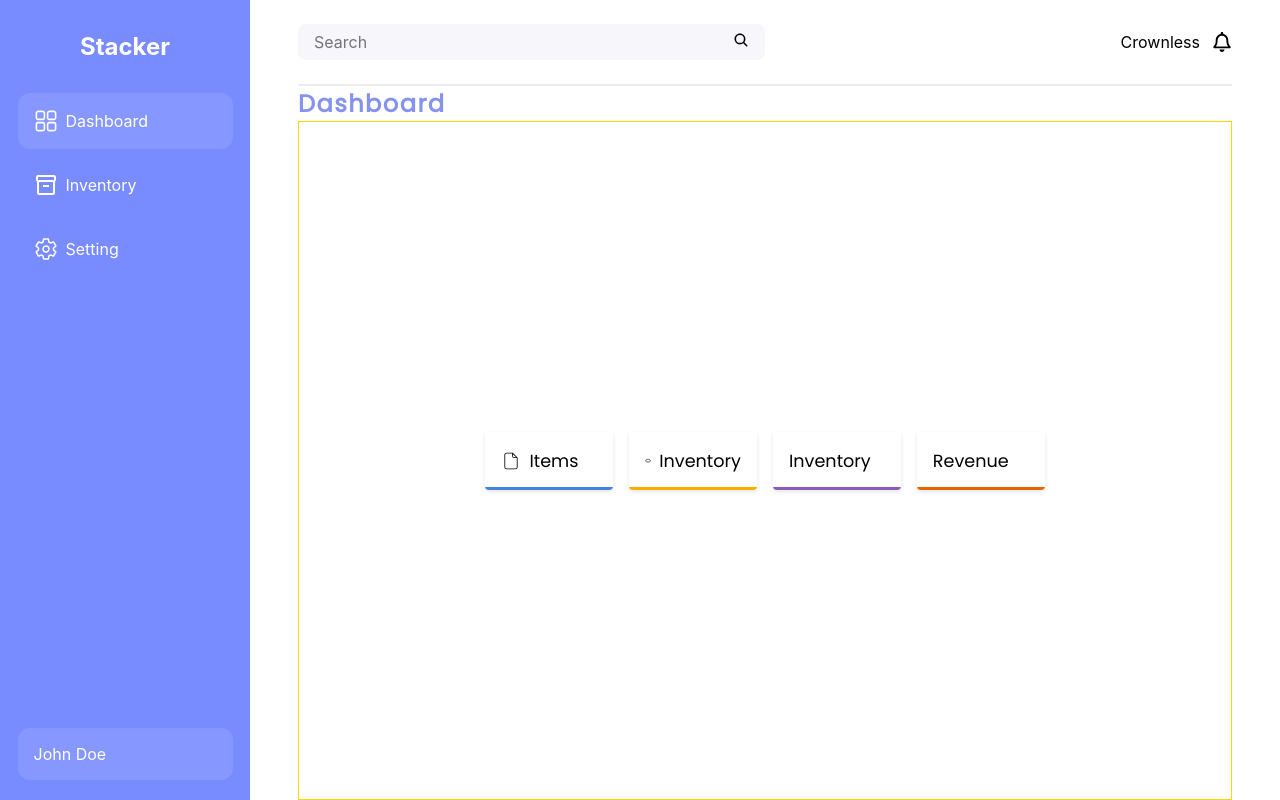
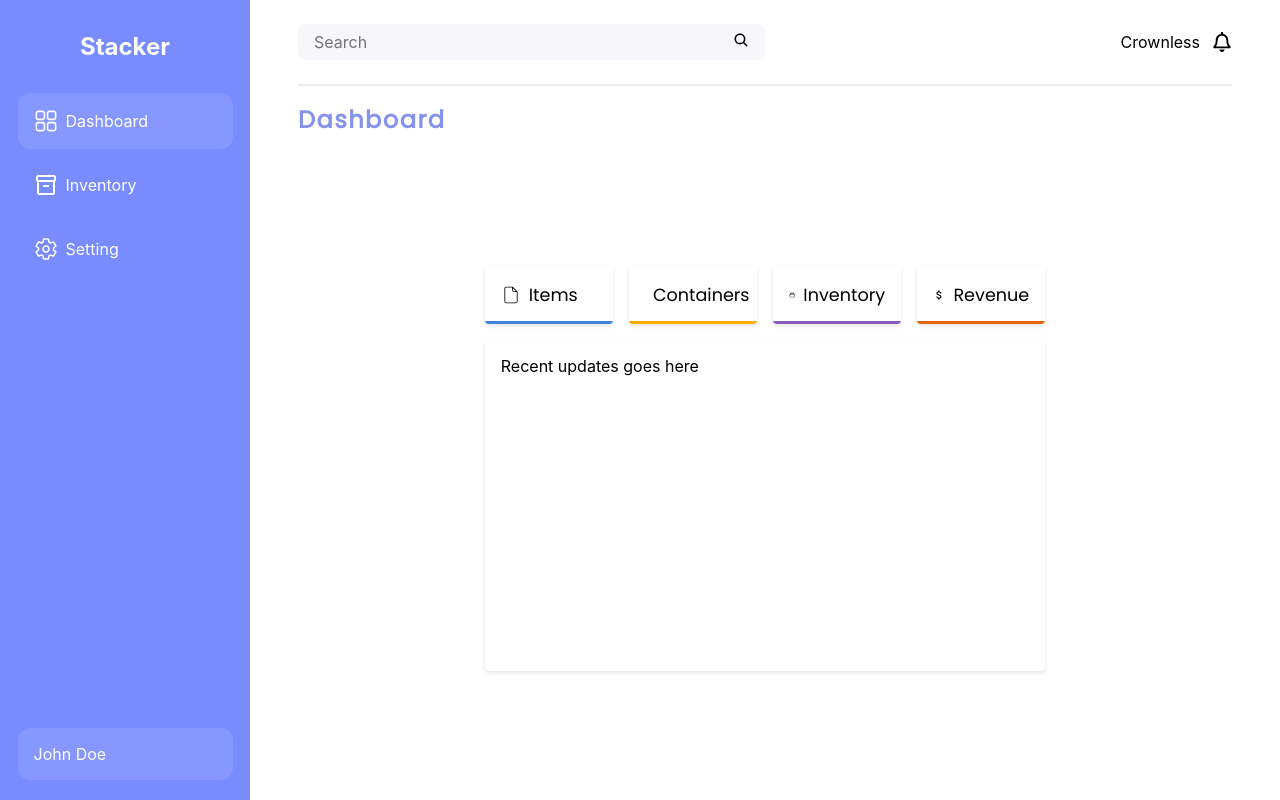
Before and after one commit to CenturyOrb/QR-Stacker, a React (Vite) app: page / in a window 1280 px wide. Built offline with nearby package versions, Linux system fonts and the light colour scheme.

Commit message:
Laid out recent updates

```diff
--- a/src/components/main/Main.jsx
+++ b/src/components/main/Main.jsx
@@ -1,9 +1,11 @@
 import styles from './main.module.css'
 import { Colors } from '../../constants.js'
-import { IoSearch } from "react-icons/io5";
-import { FaRegBell } from "react-icons/fa";
-import { CiFileOn } from "react-icons/ci";
-import { PiStackSimple } from "react-icons/pi";
+import { IoSearch } from 'react-icons/io5'
+import { FaRegBell } from 'react-icons/fa'
+import { CiFileOn } from 'react-icons/ci'
+import { PiStackSimple } from 'react-icons/pi'
+import { HiOutlineRectangleStack } from 'react-icons/hi2'
+import { MdAttachMoney } from 'react-icons/md'
 
 import SearchBar from '../search-bar/SearchBar.jsx'
 import Container from '../container/Container.jsx'
@@ -23,29 +25,35 @@ const Main = () => {
 			<h2 style={
 				{color: Colors.primary_light,
 				fontFamily: 'Poppins, sans-serif',
-				letterSpacing: '1.5px'}
+				letterSpacing: '1.5px',
+				marginTop: '1rem'}
 			}>
 				Dashboard
 			</h2>
 
 			{/* general summary of items and boxes */}
-			<section className={styles.categories}>
+			<section className={styles.dashboard_content}>
 				<div className={styles.summary}>
 					<Container customStyles={styles.item_summary}>
 						<CiFileOn size={20}/>
 						Items
 					</Container>
 					<Container customStyles={styles.box_summary}>
-						<PiStackSimple size={20} />
-                    	Inventory
+						<PiStackSimple size={20}/>
+                    	Containers
                     </Container>
 					<Container customStyles={styles.inventory_summary}>
+						<HiOutlineRectangleStack size={20}/>
                     	Inventory
                     </Container>
 					<Container customStyles={styles.revenue_summary}>
+						<MdAttachMoney size={20}/>
                     	Revenue
                     </Container>
 				</div>
+				<Container customStyles={styles.recent_updates}>
+					Recent updates goes here
+				</Container>
 			</section>
 		</main>
 	);
--- a/src/components/main/main.module.css
+++ b/src/components/main/main.module.css
@@ -34,7 +34,7 @@
 	color: #8593ED;
 }
 
-.categories {
+.dashboard_content {
 	display: flex;
 	flex-direction: column;
 	align-items: center;
@@ -42,14 +42,14 @@
 
 	gap: 1rem;
 	flex: 1;
-	border: 1px solid gold;
+	padding: 0 20%;
 }
 
 .summary {
 	display: flex;
 
 	gap: 1rem;
-	width: 60%;
+	width: 100%;
 
 	div {
 		display: flex;
@@ -88,3 +88,8 @@
 .revenue_summary::after {
 	background-color: #e76500;
 }
+
+.recent_updates {
+	width: 100%;
+	height: 50%;
+}
```
